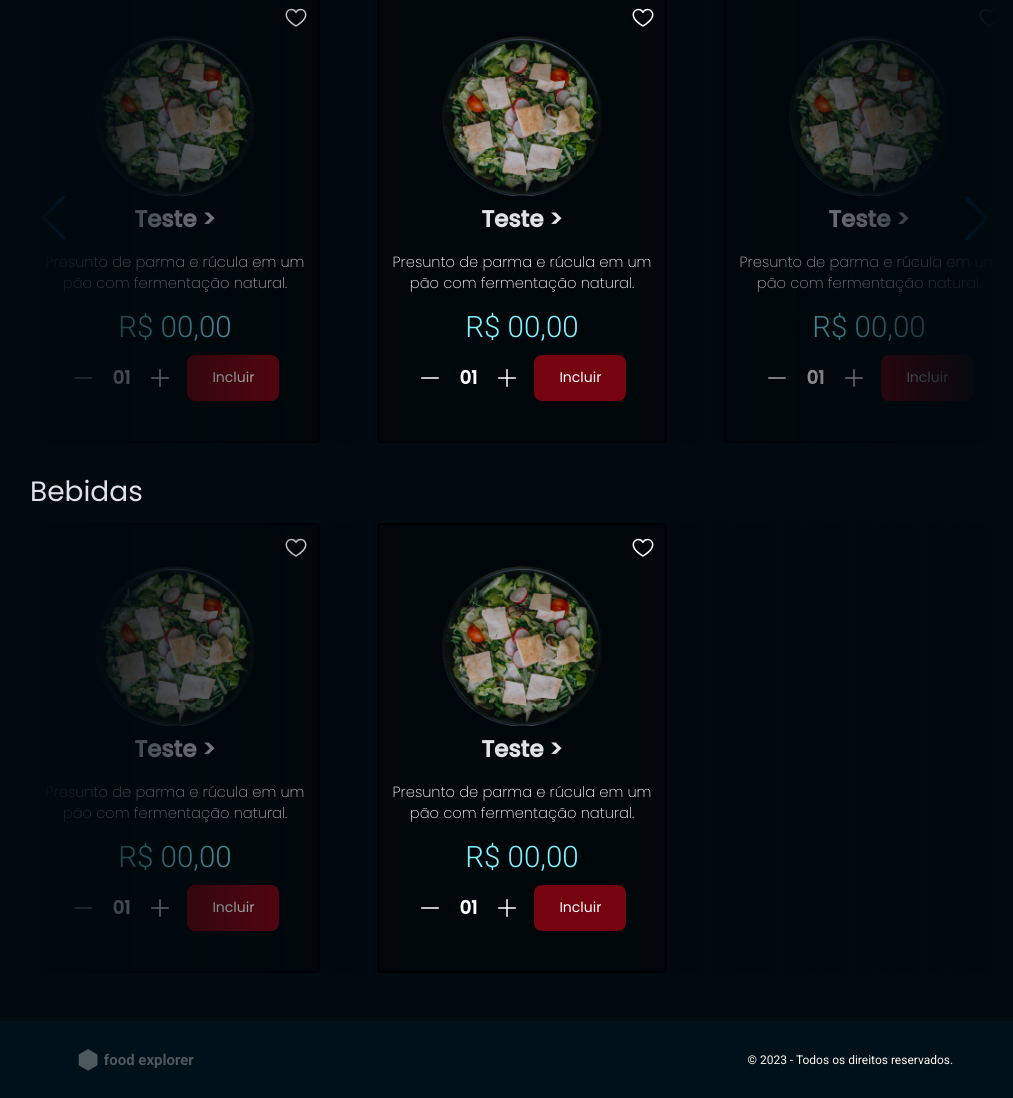
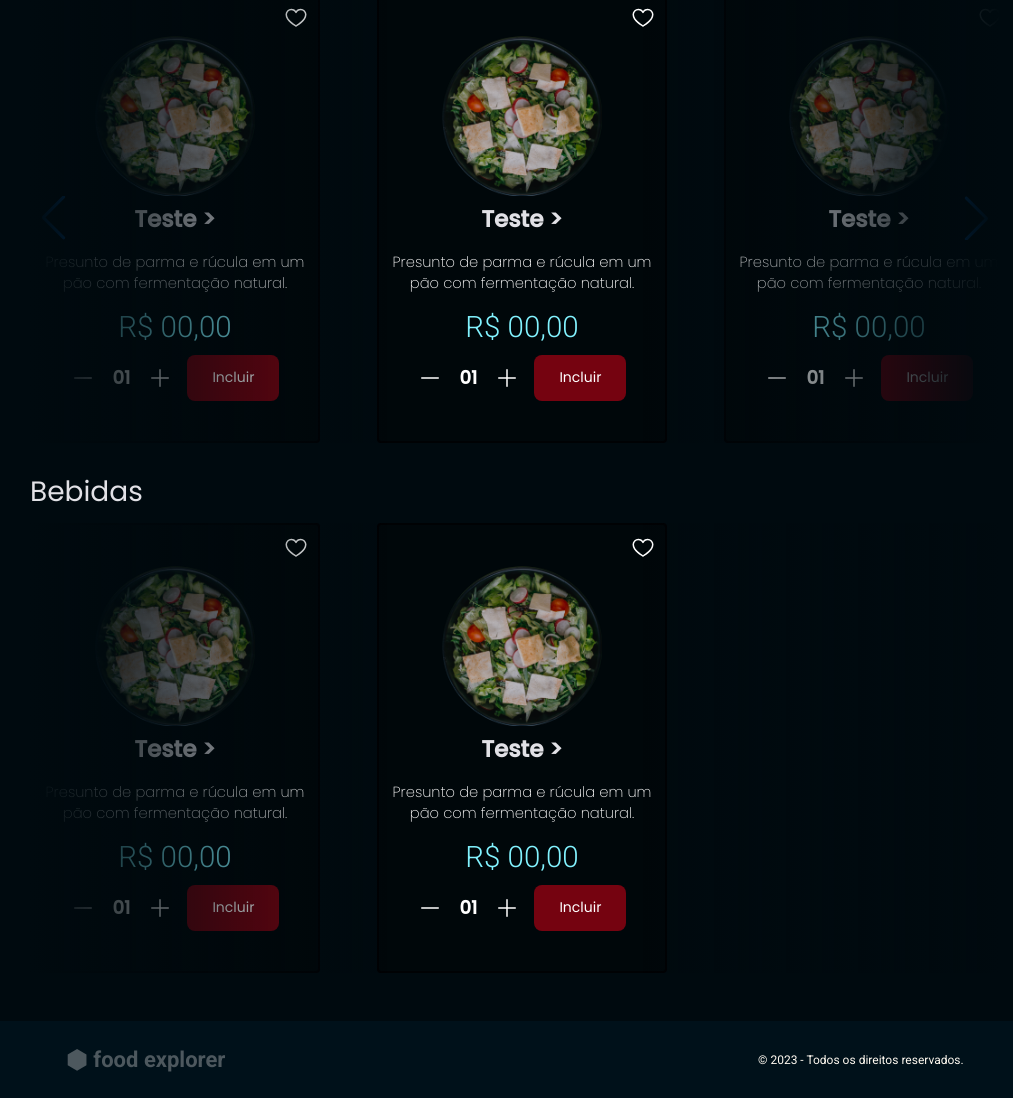
Before and after one commit to loren175/front-food-explorer, a React (Vite) app: page / in a window 1280 px wide. Shown: the part 1143-2241 px from the top of the page, without its empty margins (125-1138 px from the left). Built offline with nearby package versions, Linux system fonts and the light colour scheme.

Commit message:
fix font size on lg devices

```diff
--- a/src/components/Footer/styles.js
+++ b/src/components/Footer/styles.js
@@ -1,4 +1,4 @@
-import styled from "styled-components";
+import styled from "styled-components"
 
 import { DEVICE_BREAKPOINTS } from "../../styles/deviceBreakPoints"
 
@@ -41,6 +41,12 @@ export const Brand = styled.div`
     cursor: default;
   }
 
+  @media (min-width: ${DEVICE_BREAKPOINTS.LG}) {
+    h1 {
+      font-size: 22px;
+    }
+  }
+
   @media (max-width: ${DEVICE_BREAKPOINTS.SM}) {
     align-items: normal;
 
```
